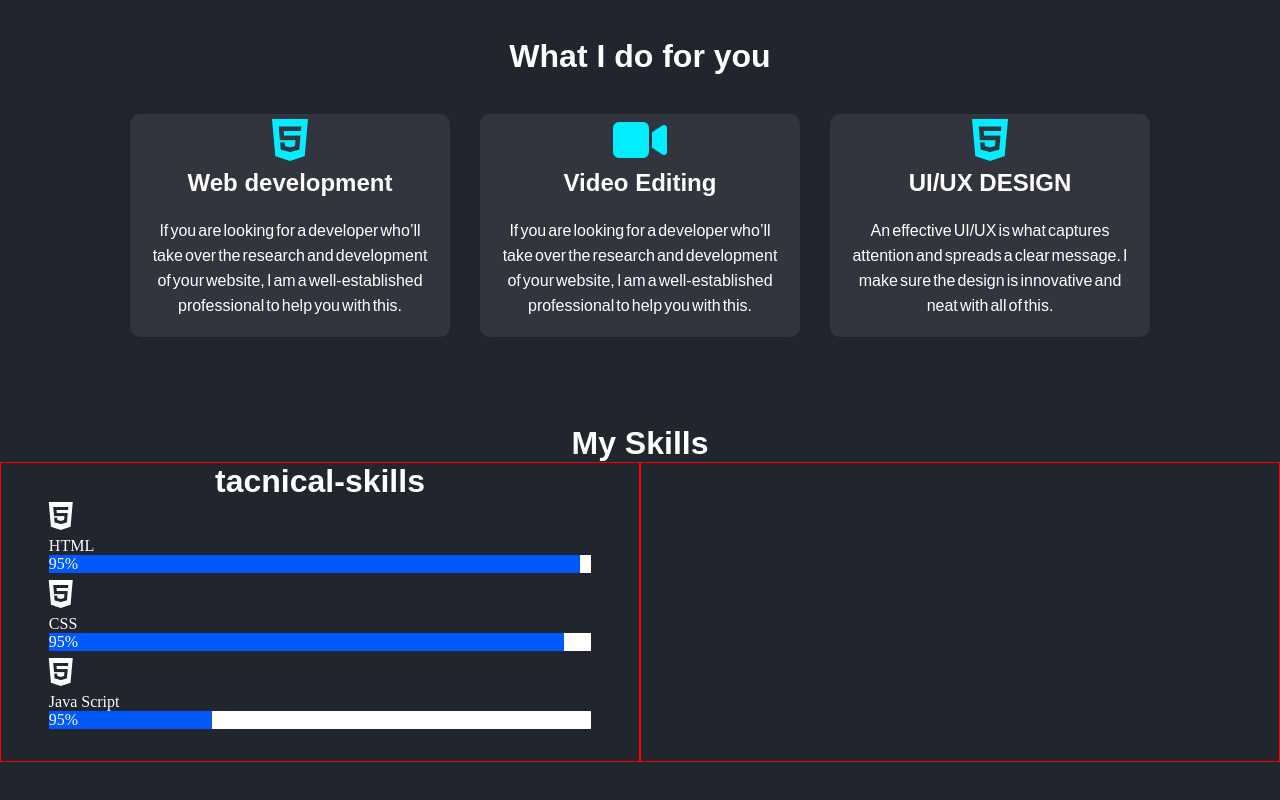
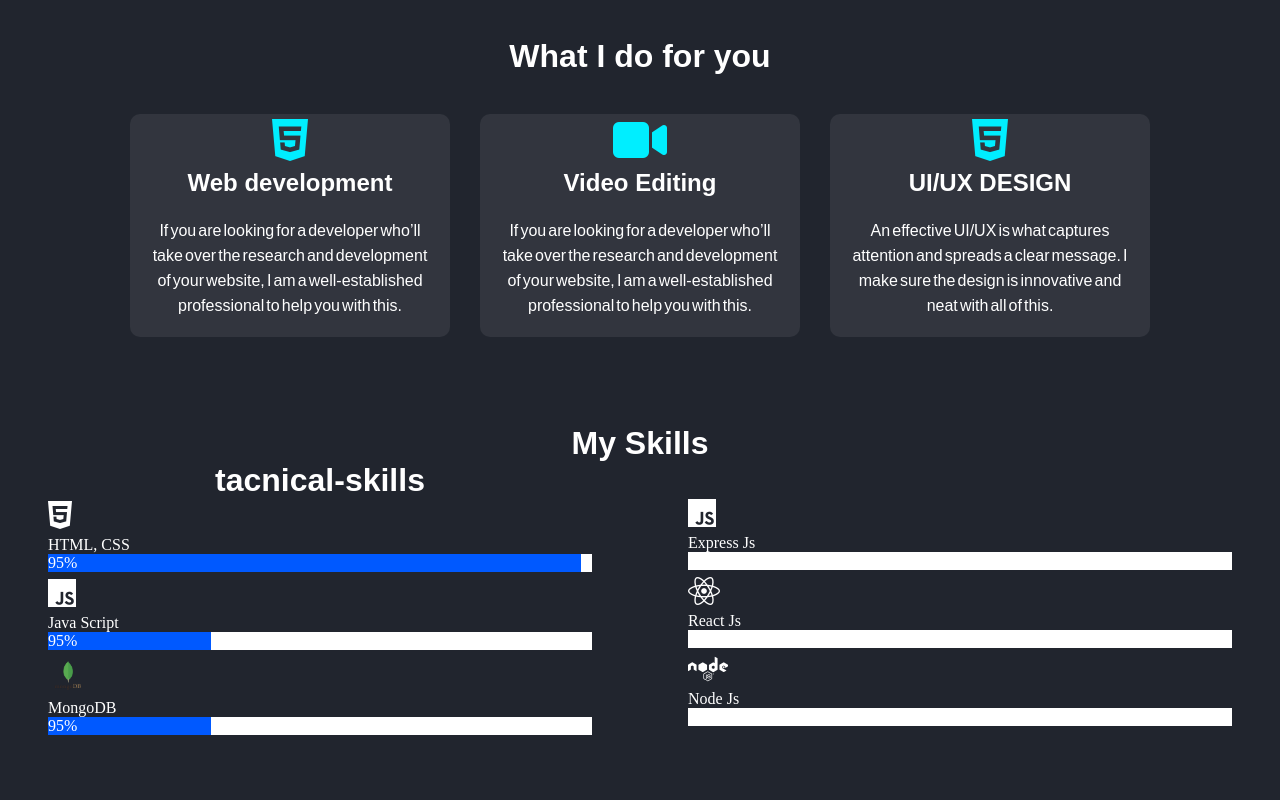
Before and after one commit to NazmulHasanShefat/Nazmul_Portfolio, a plain HTML site: page index.html in a window 1280 px wide. Shown: the part 1519-2319 px from the top of the page. Drawn offline with Linux system fonts and the light colour scheme.

Commit message:
some modification

```diff
--- a/index.html
+++ b/index.html
@@ -27,7 +27,7 @@
                     <ul class="nav-list">
                         <li class="nav-item"><a href="#" class="nav-link">Home</a></li>
                         <li class="nav-item"><a href="#about" class="nav-link">About</a></li>
-                        <li class="nav-item"><a href="#" class="nav-link">Skill</a></li>
+                        <li class="nav-item"><a href="#Skill" class="nav-link">Skill</a></li>
                         <li class="nav-item"><a href="#" class="nav-link">portfolio</a></li>
                         <li class="nav-item"><a href="#" class="nav-link">contact</a></li>
                     </ul>
@@ -163,7 +163,7 @@
 
     <!-- skill continer  -->
     <div class="skill-container-titel"><h1>My Skills</h1></div>
-    <div class="skill-container">
+    <div class="skill-container" id="Skill">
         <div class="skill-left">
             <div class="tacnical-skills">
                 <div class="skill-titel"><h1>tacnical-skills</h1></div>
@@ -172,7 +172,7 @@
                     <div class="progress_bar">
                         <i class="fa-brands fa-html5 progress-icon"></i>
                         <div class="info">
-                            <span> HTML</span>
+                            <span> HTML, CSS</span>
                         </div>
                         <div class="bar_line">
                             <div class="progress-persent-html"><p>95%</p></div>
@@ -180,17 +180,7 @@
                     </div><!--progress ber-->
 
                     <div class="progress_bar">
-                        <i class="fa-brands fa-html5 progress-icon"></i>
-                        <div class="info">
-                            <span> CSS</span>
-                        </div>
-                        <div class="bar_line">
-                            <div class="progress-persent-css"><p>95%</p></div>
-                        </div>
-                    </div><!--progress ber-->
-
-                    <div class="progress_bar">
-                        <i class="fa-brands fa-html5 progress-icon"></i>
+                        <i class="fa-brands fa-js progress-icon"></i>
                         <div class="info">
                             <span> Java Script</span>
                         </div>
@@ -199,12 +189,61 @@
                         </div>
                     </div><!--progress ber-->
 
+                    <div class="progress_bar">
+                        <img src="./Mongodb-PNG-Image-HD.png" class="icon-mongodb" alt="">
+                        <div class="info">
+                            <span> MongoDB</span>
+                        </div>
+                        <div class="bar_line">
+                            <div class="progress-persent-MongoDB"><p>95%</p></div>
+                        </div>
+                    </div><!--progress ber-->
+
                  </div><!--progress ber continer-->
             </div>
         </div><!--end left side-->
-        <div class="skill-right"></div>
+
+
+        <div class="skill-right">
+            <div class="right-progress-bar-container">
+                <div class="right-all-progress">
+                    <div class="progress_bar">
+                        <i class="fa-brands fa-js progress-icon"></i>
+                        <div class="info">
+                            <span> Express Js</span>
+                        </div>
+                        <div class="bar_line">
+                            <div class="progress-persent-Express"><p>95%</p></div>
+                        </div>
+                    </div><!--progress ber-->
+
+                    <div class="progress_bar">
+                        <i class="fa-brands fa-react progress-icon"></i>
+                        <div class="info">
+                            <span> React Js</span>
+                        </div>
+                        <div class="bar_line">
+                            <div class="progress-persent-React"><p>95%</p></div>
+                        </div>
+                    </div><!--progress ber-->
+
+                    <div class="progress_bar">
+                        <i class="fa-brands fa-node progress-icon"></i>
+                        <div class="info">
+                            <span> Node Js</span>
+                        </div>
+                        <div class="bar_line">
+                            <div class="progress-persent-Node"><p>95%</p></div>
+                        </div>
+                    </div><!--progress ber-->
+
+                </div>
+            </div>
+        </div>
     </div>
     <!-- end skill continer -->
+
+
 
 
 
--- a/style.css
+++ b/style.css
@@ -526,15 +526,15 @@ body{
 }
 .skill-left{
     width: 50%;
-    height: 300px;
-    border:1px solid red;
+    height: max-content;
     display: flex;
     justify-content: center;
 }
 .skill-right{
     width: 50%;
-    height: 300px;
-    border:1px solid red;
+    height: max-content;
+    display: flex;
+    justify-content: center;
 }
 .tacnical-skills{
     width: 85%;
@@ -551,7 +551,7 @@ body{
 /* start progress */
 .progress-bar-continer{
     width: 100%;
-    height: 200px;
+    height: max-content;
     /* border:1px solid red;  */
 }
 .progress_bar{
@@ -564,6 +564,10 @@ body{
     color:var(--text-color);
     font-size: 2rem;
     margin-bottom:5px;
+}
+.icon-mongodb{
+    width: 40px;
+    height: 40px;
 }
 .info{
     color:var(--text-color);
@@ -580,16 +584,59 @@ body{
     background-color: var(--progress-bar-color);
     color:var(--text-color)
 }
-.bar_line .progress-persent-css{
-    width: 95%;
-    height: 18px;
-    background-color: var(--progress-bar-color);
-    color:var(--text-color)
-}
 .bar_line .progress-persent-js{
     width: 30%;
     height: 18px;
     background-color: var(--progress-bar-color);
     color:var(--text-color)
 }
+.bar_line .progress-persent-MongoDB{
+    width: 30%;
+    height: 18px;
+    background-color: var(--progress-bar-color);
+    color:var(--text-color)
+}
+.bar_line .progress-persent-Express{
+    width:0%;
+    height: 18px;
+    background-color: var(--progress-bar-color);
+    color:var(--text-color)
+}
+.bar_line .progress-persent-React{
+    width:0%;
+    height: 18px;
+    background-color: var(--progress-bar-color);
+    color:var(--text-color)
+}
+.bar_line .progress-persent-Node{
+    width:0%;
+    height: 18px;
+    background-color: var(--progress-bar-color);
+    color:var(--text-color)
+}
 /* end skill contaienr */
+
+/* start right side content  */
+.right-progress-bar-container{
+    width: 85%;
+    height: max-content;
+}
+.right-all-progress{
+    width: 100%;
+    height: max-content;
+    margin-top:35px;
+}
+/* responsib skill container */
+@media screen and (max-width:768px) {
+    .skill-container {
+        width: 100%;
+        height: max-content;
+       flex-direction: column;
+    }
+    .skill-left {
+        width: 100%;
+    }
+    .skill-right {
+        width: 100%;
+    }
+}
```
Also changed, not shown: Mongodb-PNG-Image-HD.png (added).
